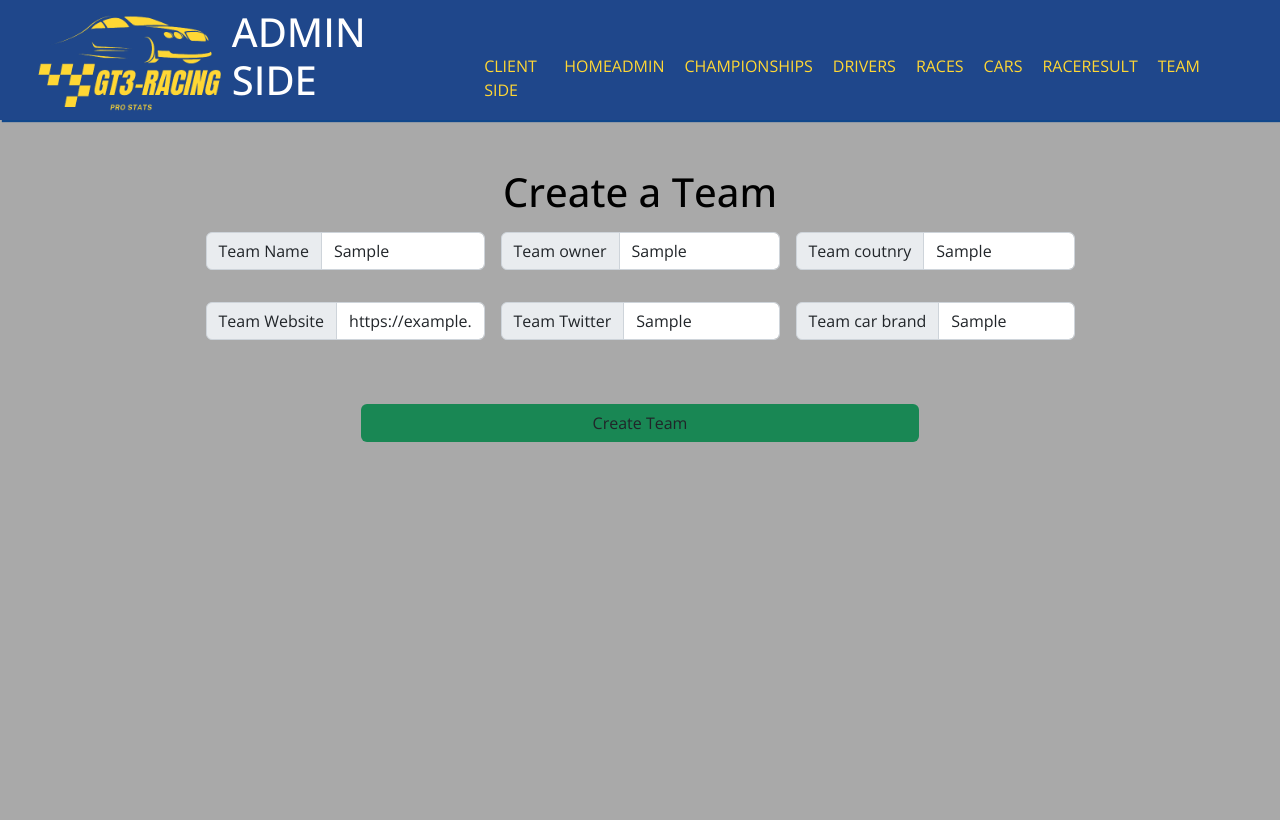
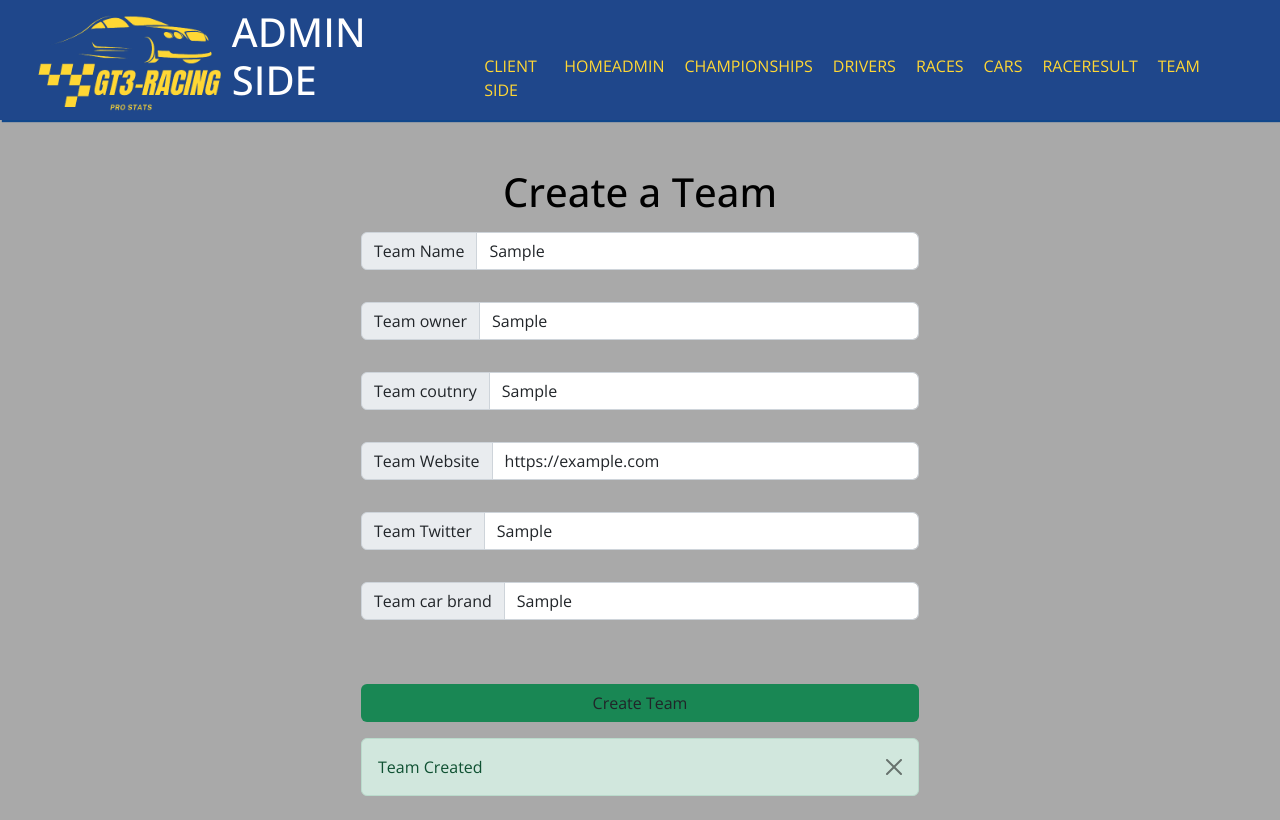
Before and after one commit to Dzamora89/GT3FrontEnd, a website: page AdminSide/TeamJS/TeamCreate.html in a window 1280 px wide. Both pictures are taken after typing "Sample", "Sample", "Sample", "https://example.com", "Sample", "Sample" into the empty fields and a click on the button "Create Team". Drawn offline with nearby package versions, Linux system fonts and the light colour scheme; no server answers.

Commit message:
Team Create

```diff
--- a/AdminSide/TeamJS/TeamCreate.html
+++ b/AdminSide/TeamJS/TeamCreate.html
@@ -2,13 +2,15 @@
 <html lang="es">
 <head>
     <meta charset="UTF-8">
-    <meta name="viewport"
-          content="width=device-width, user-scalable=no, initial-scale=1.0, maximum-scale=1.0, minimum-scale=1.0">
-    <meta http-equiv="X-UA-Compatible" content="ie=edge">
+    <meta content="width=device-width, user-scalable=no, initial-scale=1.0, maximum-scale=1.0, minimum-scale=1.0"
+          name="viewport">
+    <meta content="ie=edge" http-equiv="X-UA-Compatible">
     <title>GT3 Pro Stats</title>
-    <link rel="stylesheet" href="../../css/bootstrap.css">
-    <link rel="stylesheet" href="../../styles/style.css">
-    <script src="../../js/bootstrap.bundle.js" defer></script>
+    <link href="../../css/bootstrap.css" rel="stylesheet">
+    <link href="../../styles/style.css" rel="stylesheet">
+    <script defer src="../../js/bootstrap.bundle.js"></script>
+    <script defer src="../../node_modules/jquery/dist/jquery.js"></script>
+    <script defer src="./TeamCreate.js"></script>
 </head>
 <body>
 <!-- HEADER -->
@@ -24,51 +26,53 @@
             <li><a href="../../index.html"> Client Side</a></li>
             <li><a href="../adminHome.html">HomeAdmin</a></li>
             <li><a href="../ChampionshipJS/ChampionshipAdmin.html">Championships</a></li>
-            <li><a href="../DriverJS/DriverAdmin.html">Drivers</a></li>
+            <li><a href="./DriverAdmin.html">Drivers</a></li>
             <li><a href="../RaceAdmin.html">Races</a></li>
             <li><a href="../CarJS/CarAdmin.html">Cars</a></li>
             <li><a href="../RaceAdmin.html">RaceResult</a></li>
-            <li><a href="TeamAdmin.html">Team</a></li>
+            <li><a href="../TeamJS/TeamAdmin.html">Team</a></li>
         </ul>
     </nav>
 
 
 </header>
-<div class="container d-flex flex-column">
+<div id="principal" class="container d-flex flex-column flex-wrap">
     <h1 class="text-black text-center mt-5 mb-3">Create a Team</h1>
     <form class="d-flex flex-wrap justify-content-center w-100 gap-3">
-        <div class="input-group mb-3 w-25">
+        <div class="input-group mb-3 w-50">
             <span class="input-group-text" id="teamName">Team Name</span>
-            <input type="text" class="form-control" placeholder="Team Name" aria-label="TeamName" aria-describedby="Team-Name">
+            <input id="teamNameInput" aria-describedby="Team-Name" aria-label="TeamName" class="form-control" placeholder="Team Name"
+                   type="text">
         </div>
-        <div class="input-group mb-3 w-25">
+        <div class="input-group mb-3 w-50">
             <span class="input-group-text" id="teamOwner">Team owner</span>
-            <input type="text" class="form-control" placeholder="Team owner" aria-label="TeamOwner" aria-describedby="Team-Owner">
+            <input id="teamOwnerInput" aria-describedby="Team-Owner" aria-label="TeamOwner" class="form-control" placeholder="Team owner"
+                   type="text">
         </div>
-        <div class="input-group mb-3 w-25">
+        <div class="input-group mb-3 w-50">
             <span class="input-group-text" id="teamCountry">Team coutnry</span>
-            <input type="text" class="form-control" placeholder="Team Country" aria-label="TeamCountry" aria-describedby="Team-Country">
+            <input id="teamCountryInput" aria-describedby="Team-Country" aria-label="TeamCountry" class="form-control" placeholder="Team Country"
+                   type="text">
         </div>
-        <div class="input-group mb-3 w-25">
+        <div class="input-group mb-3 w-50">
             <span class="input-group-text" id="teamWebsite">Team Website</span>
-            <input type="url" class="form-control" placeholder="Team Website" aria-label="TeamWebsite" aria-describedby="Team-Website">
+            <input id="teamWebsiteInput" aria-describedby="Team-Website" aria-label="TeamWebsite" class="form-control" placeholder="Team Website"
+                   type="url">
         </div>
-        <div class="input-group mb-3 w-25">
+        <div class="input-group mb-3 w-50">
             <span class="input-group-text" id="teamTwitter">Team Twitter</span>
-            <input type="text" class="form-control" placeholder="Team Twitter" aria-label="TeamTwitter" aria-describedby="Team-Twitter">
+            <input id="teamTwitterInput" aria-describedby="Team-Twitter" aria-label="TeamTwitter" class="form-control" placeholder="Team Twitter"
+                   type="text">
         </div>
-        <div class="input-group mb-3 w-25">
+        <div class="input-group mb-3 w-50">
             <span class="input-group-text" id="teamCarBrand">Team car brand</span>
-            <input type="text" class="form-control" placeholder="teamCarBrand" aria-label="teamCarBrand" aria-describedby="team-car-brand">
+            <input id="teamCarBrandInput" aria-describedby="team-car-brand" aria-label="teamCarBrand" class="form-control" placeholder="teamCarBrand"
+                   type="text">
         </div>
 
 
-
     </form>
-    <button class="btn bg-success align-items w-50 m-auto mt-5" onclick="createRace()">Create Team</button>
+    <button class="btn bg-success align-items w-50 m-auto mt-5" onclick="createTeam()">Create Team</button>
 </div>
-
-
-
 </body>
 </html>
--- a/AdminSide/TeamJS/TeamCreate.js
+++ b/AdminSide/TeamJS/TeamCreate.js
@@ -0,0 +1,52 @@
+function createTeam() {
+
+    let teamName = $('#teamNameInput').val()
+    let teamOwner = $('#teamOwnerInput').val()
+    let teamCountry = $('#teamCountryInput').val()
+    let teamWebsite = $('#teamWebsiteInput').val()
+    let teamTwitter = $('#teamTwitterInput').val()
+    let carBrand = $('#teamCarBrandInput').val()
+
+    var raw = `{\r\n    \"teamName\" : \"${teamName}\",
+    \r\n    \"teamOwner\" : \"${teamOwner}\",
+    \r\n    \"teamCountry\" : \"${teamCountry}\",
+    \r\n    \"teamTwitter\" : \"${teamTwitter}\",
+    \r\n    \"teamWebsite\" : \"${teamWebsite}\",
+    \r\n    \"teamCarBrand\" : \"${carBrand}\"\r\n}`;
+
+    var myHeaders = new Headers();
+    myHeaders.append("Content-Type", "text/plain");
+    var requestOptions = {
+        method: 'POST',
+        headers: myHeaders,
+        body: raw,
+        redirect: 'follow'
+    };
+    let result = fetch("http://localhost/gt3prostats/api/team/CreateTeam.php", requestOptions)
+        .then(response => response.text())
+        .then(result => {
+            console.log(result)
+            let alert = document.createElement("div")
+            alert.innerHTML =
+                `<div class="alert alert-success alert-dismissible fade show w-50 m-auto mt-3" role="alert">
+                Team Created
+                <button type="button" class="btn-close" data-bs-dismiss="alert" aria-label="Close"></button>
+            </div>
+            `;
+
+            document.getElementById('principal').appendChild(alert)
+        })
+        .catch(error => {
+            console.log('error', error)
+            let alert = document.createElement("div")
+            alert.innerHTML =
+                `<div class="alert alert-danger alert-dismissible fade show w-50 m-auto mt-3" role="alert">
+                Team Not Created
+                <button type="button" class="btn-close" data-bs-dismiss="alert" aria-label="Close"></button>
+            </div>
+            `;
+
+            document.getElementById('principal').appendChild(alert)
+        });
+
+}
```
